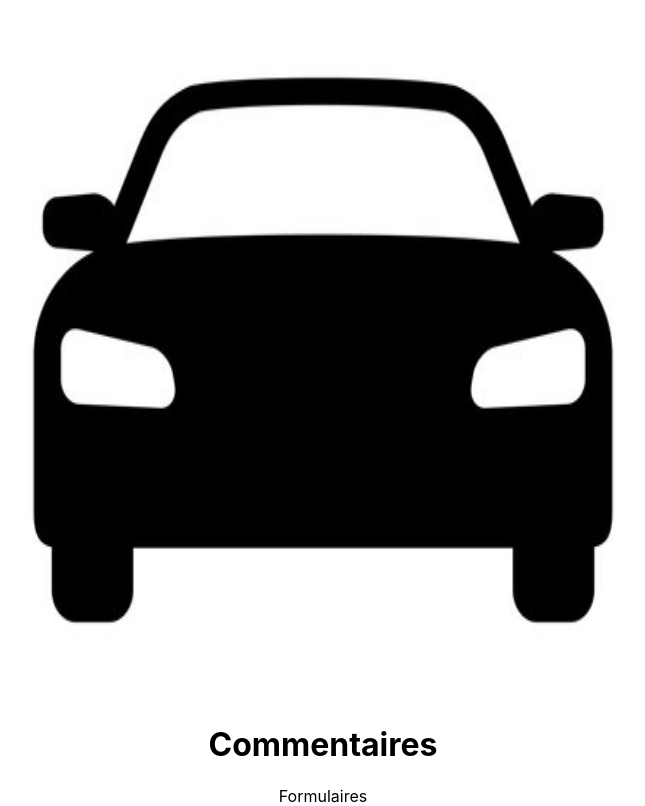
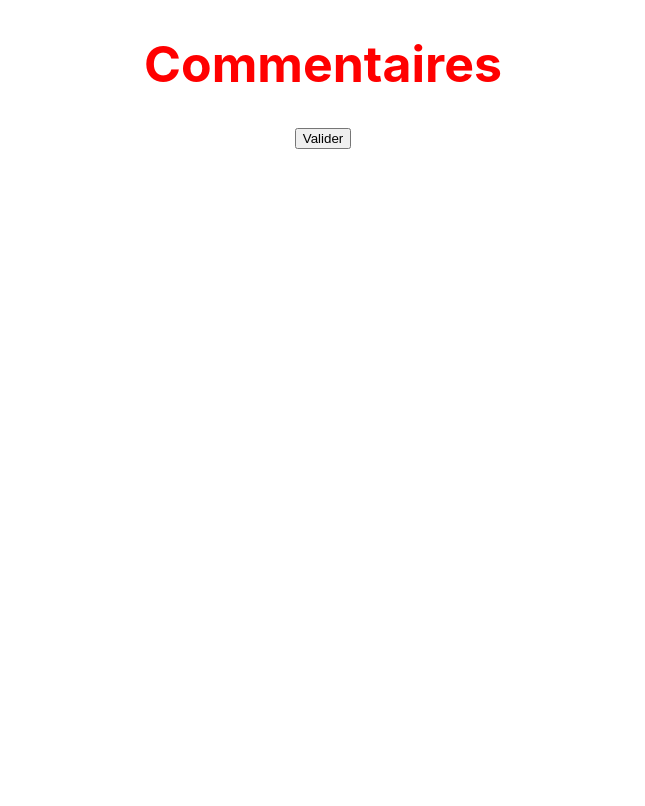
Before and after one commit to abdoulkarim22/React-js-Initiale, a React (Create React App) app in the folder react-js-initiale/: page / in a window 1280 px wide. Shown: the whole page, without its empty margins (317-962 px from the left). Built offline with nearby package versions, Linux system fonts and the light colour scheme.

Commit message:
add style h1

```diff
--- a/react-js-initiale/src/components/Forms.jsx
+++ b/react-js-initiale/src/components/Forms.jsx
@@ -1,14 +1,17 @@
 import React, { Component } from "react";
 import Car from "./Car";
 
+const titreRed = {
+    color:'red',
+    fontSize:'50px'
+}
 
 class Form extends Component{
     render(){
         return(
             <div className="App">
-             <Car width="700" height="700" />
-              <h1>Commentaires</h1>
-              Formulaires
+              <h1 style={titreRed}>Commentaires</h1>
+              <button>Valider</button>
             </div>
         )
     }
--- a/react-js-initiale/src/index.css
+++ b/react-js-initiale/src/index.css
@@ -41,12 +41,3 @@ h1.styled{
   display: flex;
   padding: 10px;
 }
-button{
-  background-color: black;
-  color: white;
-  padding: 10px;
-  border: none;
-  border-radius: 10px;
-  font-size: 14px;
-  font-weight: 800;
-}
```
